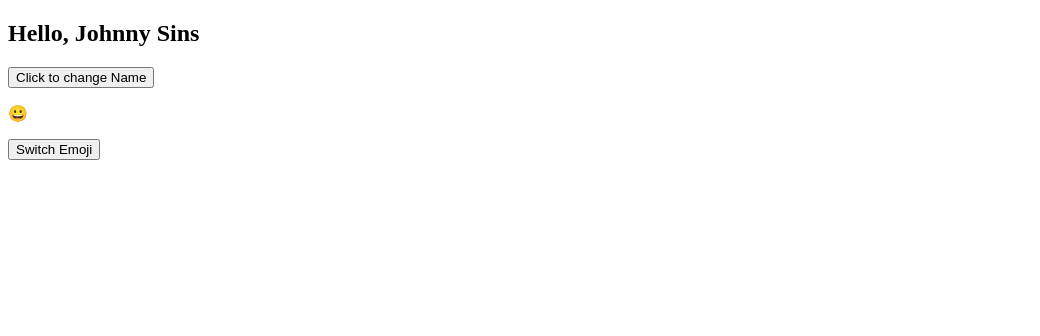
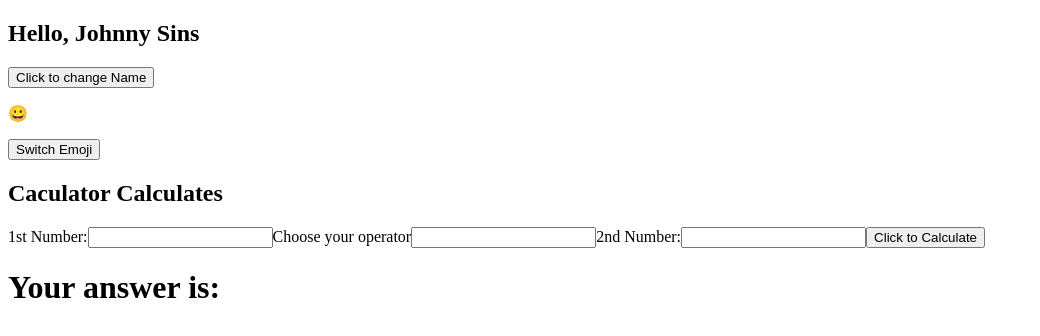
Before and after one commit to benjaminLeongSK/-IODdemo-module6new, a React (Create React App) app: page / in a window 1280 px wide. Shown: the top 336 px of the page, without its empty margins (0-1040 px from the left). Built offline with nearby package versions, Linux system fonts and the light colour scheme.

Commit message:
exercise 6.4

```diff
--- a/src/App.js
+++ b/src/App.js
@@ -9,6 +9,7 @@ class App extends React.Component {
       <>
         <Greetings />
         <Emoji />
+        <Calculator />
       </>
     )
   }
--- /dev/null
+++ b/src/Calculator.js
@@ -0,0 +1,53 @@
+import { useState } from "react";
+
+const Calculator = () => {
+    const [firstNumber, setFirstNumber] = useState('');
+    const [secondNumber, setSecondNumber] = useState('');
+    const [operator, setOperator] = useState('');
+    const [answer, setAnswer] = useState('');
+
+    const handleCalculate = () => {
+        if(operator === "+") {
+            setAnswer(parseInt(firstNumber) + parseInt(secondNumber));
+        } else if (operator === "-") {
+            setAnswer(parseInt(firstNumber) - parseInt(secondNumber));
+        } else if (operator === "/") {
+            setAnswer(parseInt(firstNumber) / parseInt(secondNumber));
+        } else if (operator === "*") {
+            setAnswer(parseInt(firstNumber) * parseInt(secondNumber));
+        } else {
+            setAnswer("WARNING!! Operator is not valid, input '+', '-', '/' or '*'")
+        }
+    }
+
+    return (
+        <>
+            <h2>Caculator Calculates</h2>
+            <label>1st Number:</label>
+            <input
+                type="number"
+                required
+                value={firstNumber}
+                onChange={(e) => setFirstNumber(e.target.value)}
+            />
+            <label>Choose your operator</label>
+            <input
+                type="text"
+                required
+                value={operator}
+                onChange={(e) => setOperator(e.target.value)}
+            />
+            <label>2nd Number:</label>
+            <input
+                type="number"
+                required
+                value={secondNumber}
+                onChange={(e) => setSecondNumber(e.target.value)}
+            />
+            <button onClick={handleCalculate}>Click to Calculate</button>
+            <h1>Your answer is: {answer}</h1>
+        </>
+     );
+}
+
+export default Calculator;
```
